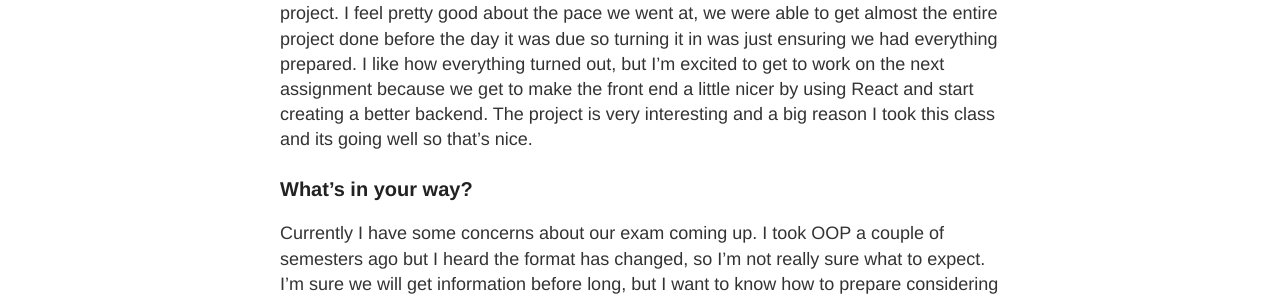
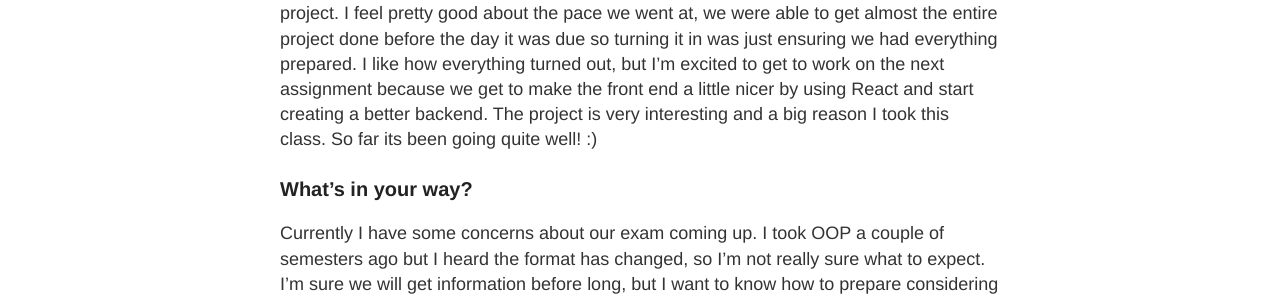
Before and after one commit to derektolliver/derektolliver.github.io, a Jekyll site: the page built from _posts/2017-10-1-week-five.md, in a window 1280 px wide. Shown: the part 625-922 px from the top of the page. Built offline with Jekyll 4.4.1, drawn with Linux system fonts in a browser that asks for light colours; some of the changed text lies outside the part shown.

Commit message:
SWE Week 5 edits

```diff
--- a/_posts/2017-10-1-week-five.md
+++ b/_posts/2017-10-1-week-five.md
@@ -10,7 +10,7 @@ good about the pace we went at, we were able to get almost the entire project do
 was due so turning it in was just ensuring we had everything prepared. I like how everything turned
 out, but I'm excited to get to work on the next assignment because we get to make the front end
 a little nicer by using React and start creating a better backend. The project is very interesting
-and a big reason I took this class and its going well so that's nice.
+and a big reason I took this class. So far its been going quite well! :)
 
 ### What's in your way?
 Currently I have some concerns about our exam coming up. I took OOP a couple of semesters ago but
```
